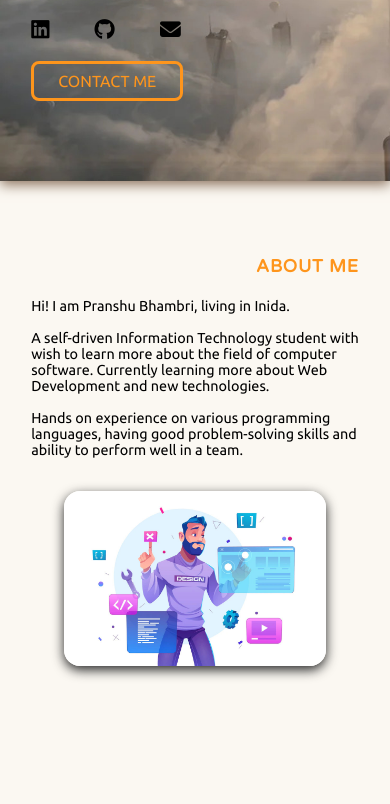
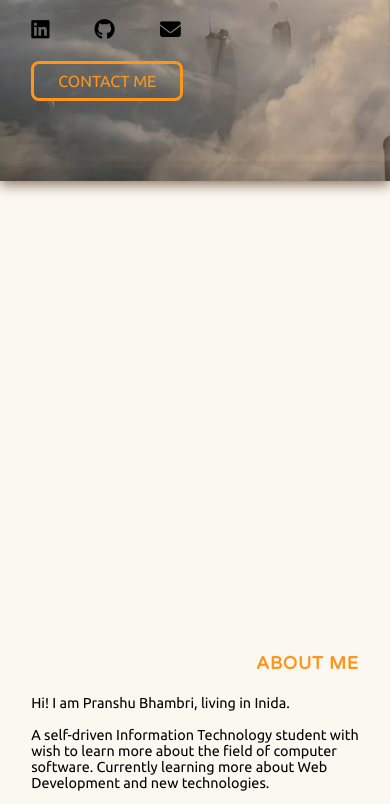
Before and after one commit to Pranshu-Bhambri/WebPort, a website: page index.html in a window 390 px wide. Shown: the part 282-1086 px from the top of the page. Drawn offline with Linux system fonts and the light colour scheme.

Commit message:
Update style.css

```diff
--- a/css/style.css
+++ b/css/style.css
@@ -909,7 +909,7 @@ textarea {
   .img2,
   .img3 {
     max-width: 80%;
-    margin-top: 10%;
+    margin-top: 20%;
   }
 
   .about-me {
@@ -1089,7 +1089,16 @@ textarea {
   .qualifications,
   .contact {
     padding: 75px 0;
-    min-height: 70vh;
+  }
+
+  .about,
+  .skills,
+  .achievements{
+    min-height: 75vh;
+  }
+
+  .about-content{
+    margin-top: 47vh;
   }
 
   .about h1,
```
